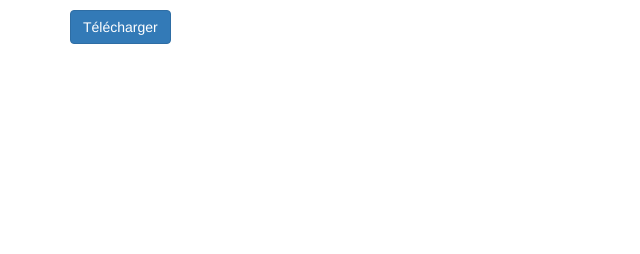
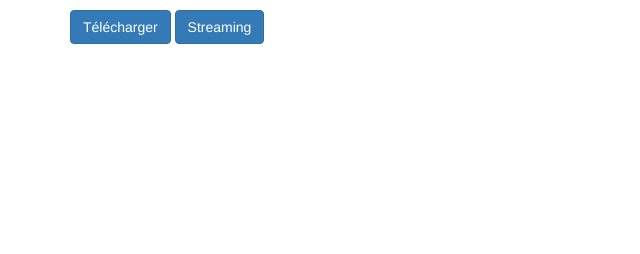
Before and after one commit to MisterCyp/RuFy, a Django app: template t411/templates/t411/detail_torrents.html in a window 1280 px wide. Shown: the part 169-423 px from the top of the page, without its empty margins (0-640 px from the left). Run offline with Django 3.2, Linux system fonts and the light colour scheme; the template is opened without the code that fills it, so the values that code supplies are empty; some libraries are stand-ins or nearby versions.

Commit message:
Added button Streaming to the torrent_details page + small syntax fix

```diff
--- a/t411/templates/t411/detail_torrents.html
+++ b/t411/templates/t411/detail_torrents.html
@@ -2,7 +2,9 @@
 {% block content %}
  <h3>Détails du torrent : {{ detail.name }} </h3>
  <button class="btn btn-primary" id="btn-download" type="button" value="{{ detail.id}}">Télécharger</button>
-<p>
+ <a class="btn btn-primary"  href="{% url "t411:stream_torrent" id_torrent %}">Streaming</a>
+
+
     <center><small>{{ detail.description|safe }}</small></center>
 </p>
 
--- a/t411/templates/t411/stream_torrent.html
+++ b/t411/templates/t411/stream_torrent.html
@@ -19,7 +19,7 @@
                     }, 2000);
             } );
         });
-        $( window).unload(function() {
+        $(window).unload(function() {
             var id = {{ id_torrent }};
             var api = 'http://localhost:3000/';
             $.get(api + 'delete/' + id).done(function(data){
```
